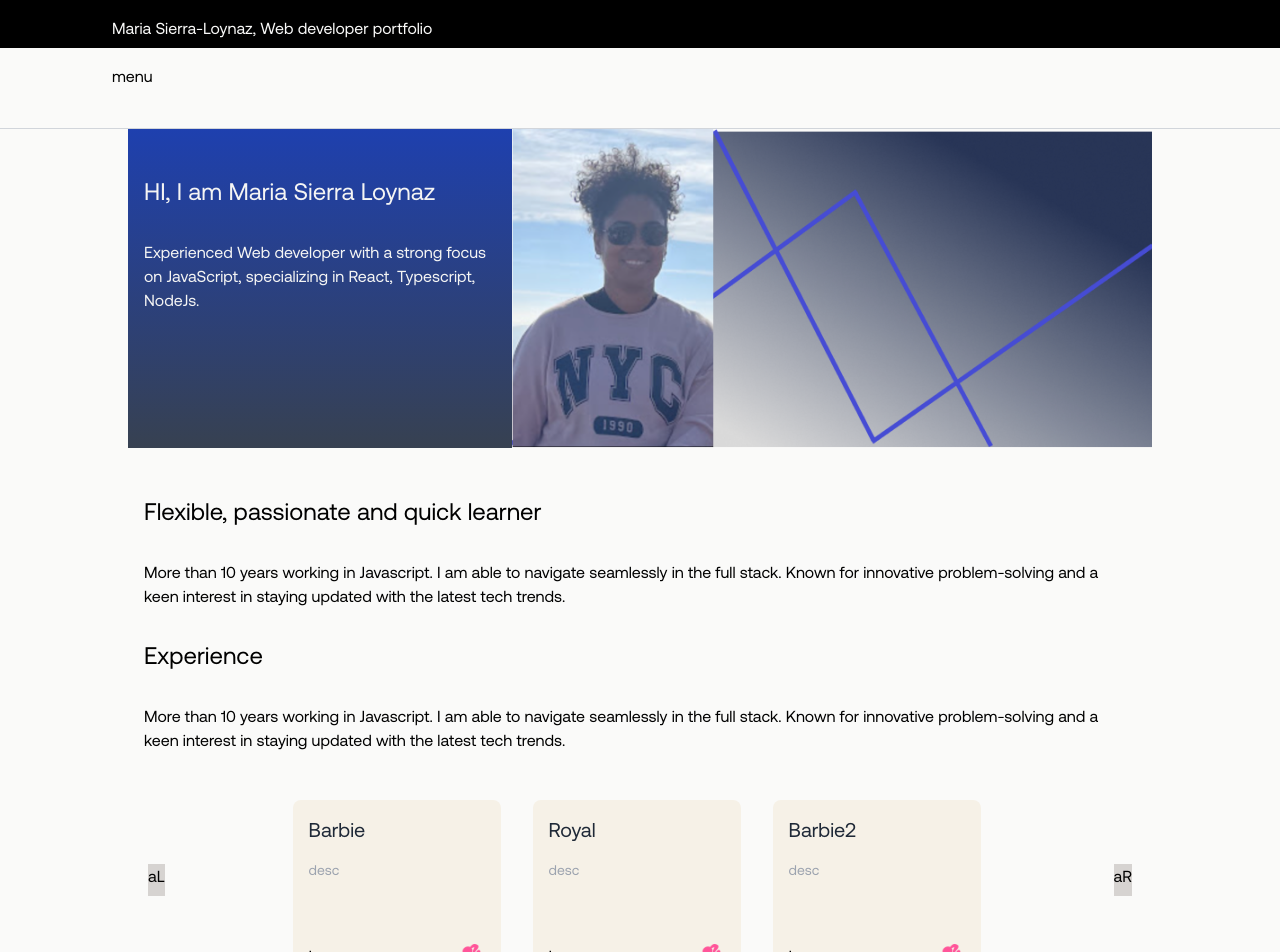
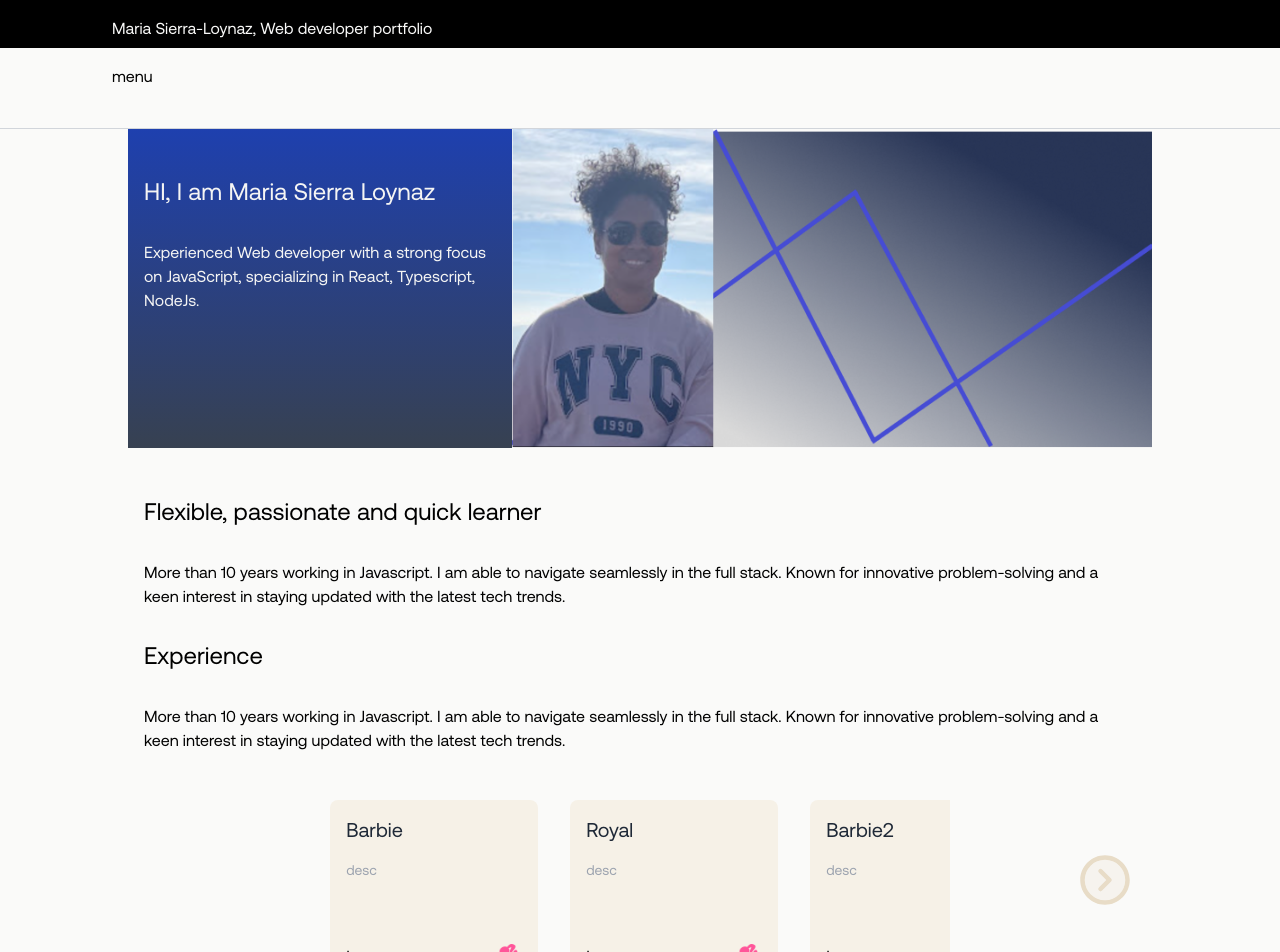
Before and after one commit to mlsloynaz/portfolio, a Next.js app: page / in a window 1280 px wide. Shown: the top 952 px of the page. Built offline with nearby package versions, Linux system fonts and the light colour scheme.

Commit message:
Project list - add component - add buttons to scroll

```diff
--- /dev/null
+++ b/app/components/projects/projectList.tsx
@@ -0,0 +1,96 @@
+"use client"
+
+import { useEffect, useState, useRef } from 'react'
+import Image from "next/image";
+import { projectData } from '@/utils/projectData'
+import { ProjectDataType } from "@/app/definitions/projectDataType";
+import chevron from '/public/images/chevron.svg'
+import Thumbnail from './thumbnail';
+
+const SCROLL_AMOUNT = 100
+
+export default function ProjectList() {
+    const [scrollLeft, setScrollLeft] = useState(0);
+    const [scrollRight, setScrollRight] = useState(1);
+    const containerRef = useRef(null);
+
+    const projects = projectData;
+
+    useEffect(() => {
+        if (!containerRef.current) {
+            return
+        }
+
+        const container = containerRef.current as HTMLElement;
+
+        const handleScroll = () => {
+            const scrollLeft = container.scrollLeft;
+            const scrollRight = container.scrollWidth - container.clientWidth - scrollLeft;
+            console.log({ scrollRight })
+            setScrollLeft(scrollLeft);
+            setScrollRight(scrollRight)
+        };
+
+        container.addEventListener('scroll', handleScroll);
+
+        return () => {
+            container.removeEventListener('scroll', handleScroll);
+        };
+    }, []);
+
+    const scrollLeftHandler = () => {
+        if (!containerRef.current) {
+            return
+        }
+
+        const container = containerRef.current as HTMLElement;
+        const newScrollLeft = container.scrollLeft - SCROLL_AMOUNT;
+        container.scrollTo({ left: newScrollLeft, behavior: 'smooth' });
+        setScrollLeft(newScrollLeft);
+    };
+
+    const scrollRightHandler = () => {
+        if (!containerRef.current) {
+            return
+        }
+
+        const container = containerRef.current as HTMLElement;
+        const newScrollLeft = container.scrollLeft + SCROLL_AMOUNT;
+        container.scrollTo({ left: newScrollLeft, behavior: 'smooth' });
+        setScrollLeft(newScrollLeft);
+    };
+
+    return (
+        <div className="flex px-2 sm:px-5 items-center">
+            <div className="relative h-36 w-36 transform rotate-180">
+                {scrollLeft > 0 ?
+                    <button onClick={scrollLeftHandler}>
+                        <Image
+                            src={chevron}
+                            alt="go right"
+                            layout='fill'
+                            className="object-contain"
+                        />
+                    </button> : null}
+            </div>
+            <div className="pt-8 px-4 sm:px-12 md:px-24 lg:px-32 overflow-hidden">
+                <div ref={containerRef} className="flex gap-8 overflow-x-auto">
+                    {
+                        projects.map(({ title, description, logo }: ProjectDataType) => <Thumbnail key={title} title={title} description={description} logo={logo} />)
+                    }
+                </div>
+            </div>
+            <div className="relative h-36 w-36">
+                {scrollRight ?
+                    <button onClick={scrollRightHandler}>
+                        <Image
+                            src={chevron}
+                            alt="go left"
+                            layout='fill'
+                            className='object-contain'
+                        />
+                    </button> : null}
+            </div>
+        </div>
+    )
+}
--- a/app/components/projects/projects.tsx
+++ b/app/components/projects/projects.tsx
@@ -1,9 +1,7 @@
-import { projectData } from '@/utils/projectData'
-import Thumbnail from "./thumbnail";
-import { ProjectDataType } from "@/app/definitions/projectDataType";
+import ProjectList from "./projectList";
 
 export default function Projects() {
-    const projects = projectData;
+
     return (
         <div id="project-section" className="flex flex-col w-full h-full max-w-96 min-w-72 md:max-w-full lg:max-w-[1024px]">
             <div className="flex flex-col h-full p-4 text-grey-700 ">
@@ -11,17 +9,7 @@ export default function Projects() {
                 <p className="text-l">More than 10 years working in Javascript. I am able to navigate seamlessly in the full stack. Known for innovative problem-solving and a keen interest in staying updated with the latest tech trends.
                 </p>
             </div>
-            <div className="flex px-2 sm:px-5 items-center">
-                <div className="h-8 w-8 bg-stone-300">aL</div>
-                <div className="pt-8 px-4 sm:px-12 md:px-24 lg:px-32 overflow-hidden">
-                    <div className="flex gap-8 overflow-x-auto">
-                        {
-                            projects.map(({ title, description, logo }: ProjectDataType) => <Thumbnail key={title} title={title} description={description} logo={logo} />)
-                        }
-                    </div>
-                </div>
-                <div className="h-8 w-8 bg-stone-300">aR</div>
-            </div>
+            <ProjectList />
         </div>
     )
 }
```
